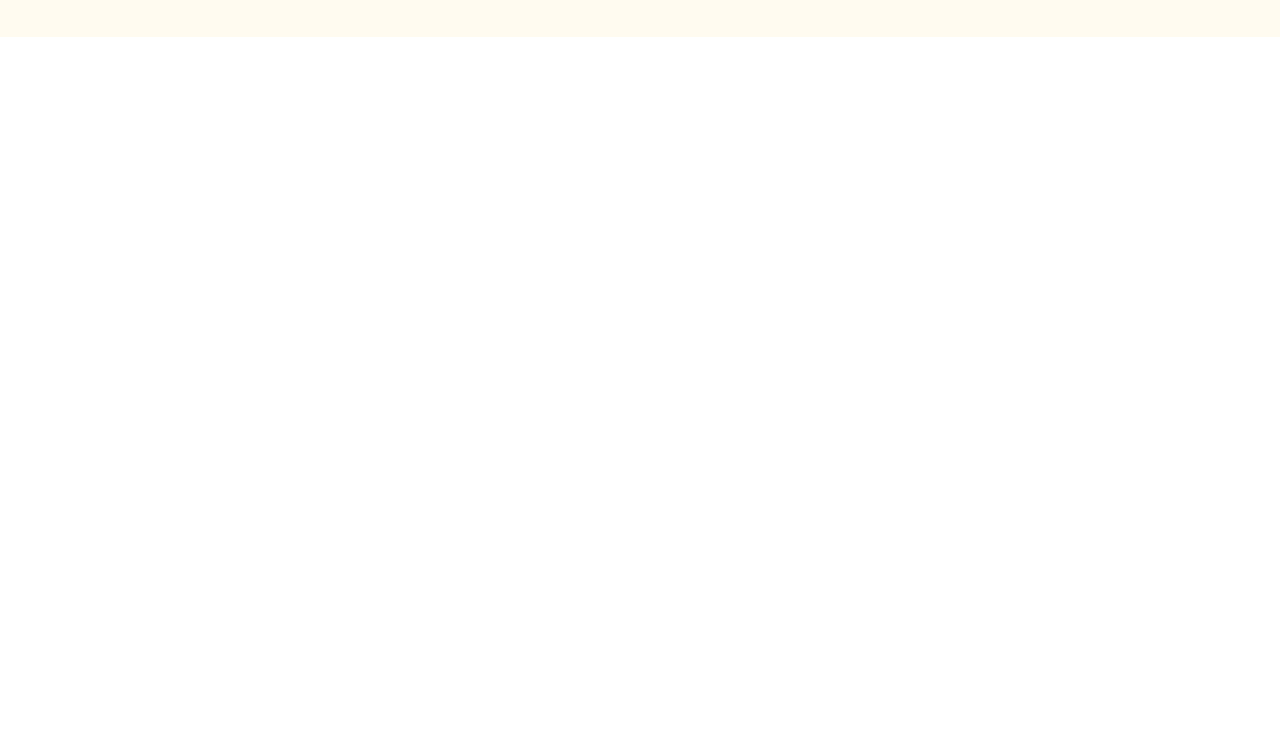
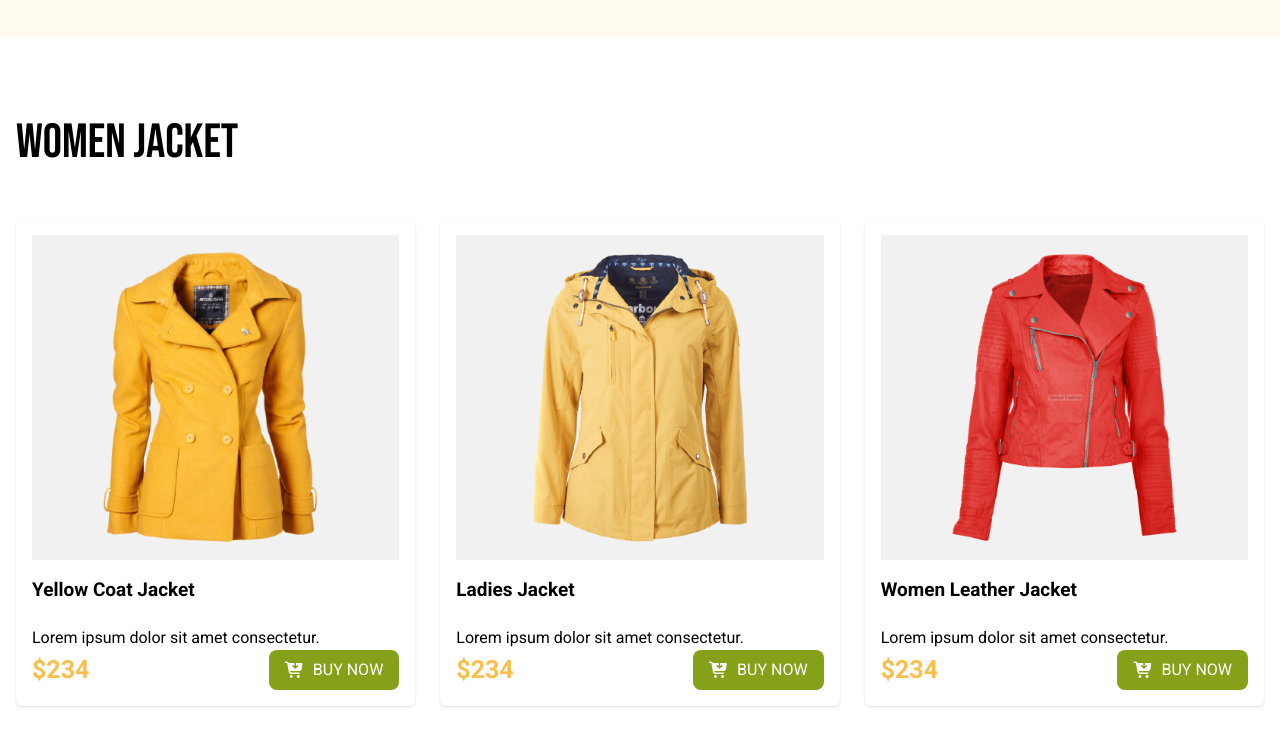
Before and after one commit to amimahedihasan/winter-jackets-store, a plain HTML site: page index.html in a window 1280 px wide. Shown: the part 538-1284 px from the top of the page. Before the commit the page ends 800 px from the top, so only its background shows below. Drawn offline with nearby package versions, Linux system fonts and the light colour scheme.

Commit message:
create women jackets product section with images, names, description, price, and buy button

```diff
--- a/index.html
+++ b/index.html
@@ -96,7 +96,117 @@
     </header>
 
 
+    <!-- WOMEN JACKET -->
 
-</body>
+    <section class="container mx-auto my-[70px] px-4">
+
+        <h2 class="text-[48px] mb-10">WOMEN JACKET</h2>
+
+        <div class="grid grid-cols-1 md:grid-cols-3 gap-[25px]">
+
+
+            <!-- CARD -->
+
+            <div class="card-hover shadow p-4 rounded-md bg-white flex flex-col h-full">
+
+                <div class="img-hover bg-[#f1f1f1] p-4">
+
+                    <img src="./assets/images/jacket-1.png" class="w-full h-[293px] object-contain">
+
+                </div>
+
+                <h4 class="text-[19px] font-bold mt-4 min-h-[50px]">
+                    Yellow Coat Jacket
+                </h4>
+
+                <p>Lorem ipsum dolor sit amet consectetur.</p>
+
+                <div class="flex items-center justify-between mt-auto">
+
+                    <h4 class="text-[#FABE4C] text-[25px] font-bold">$234</h4>
+
+                    <button
+                        class="btn-modern bg-[#85A019] text-white px-4 py-2 rounded-lg flex items-center gap-2 whitespace-nowrap">
+
+                        <i class="fa-solid fa-cart-arrow-down"></i>
+                        BUY NOW
+
+                    </button>
+
+                </div>
+
+            </div>
+
+
+
+            <div class="card-hover shadow p-4 rounded-md bg-white flex flex-col h-full">
+
+                <div class="img-hover bg-[#f1f1f1] p-4">
+
+                    <img src="./assets/images/jacket-2.png" class="w-full h-[293px] object-contain">
+
+                </div>
+
+                <h4 class="text-[19px] font-bold mt-4 min-h-[50px]">
+                    Ladies Jacket
+                </h4>
+
+                <p>Lorem ipsum dolor sit amet consectetur.</p>
+
+                <div class="flex items-center justify-between mt-auto">
+
+                    <h4 class="text-[#FABE4C] text-[25px] font-bold">$234</h4>
+
+                    <button
+                        class="btn-modern bg-[#85A019] text-white px-4 py-2 rounded-lg flex items-center gap-2 whitespace-nowrap">
+
+                        <i class="fa-solid fa-cart-arrow-down"></i>
+                        BUY NOW
+
+                    </button>
+
+                </div>
+
+            </div>
+
+
+
+            <div class="card-hover shadow p-4 rounded-md bg-white flex flex-col h-full">
+
+                <div class="img-hover bg-[#f1f1f1] p-4">
+
+                    <img src="./assets/images/jacket-3.png" class="w-full h-[293px] object-contain">
+
+                </div>
+
+                <h4 class="text-[19px] font-bold mt-4 min-h-[50px]">
+                    Women Leather Jacket
+                </h4>
+
+                <p>Lorem ipsum dolor sit amet consectetur.</p>
+
+                <div class="flex items-center justify-between mt-auto">
+
+                    <h4 class="text-[#FABE4C] text-[25px] font-bold">$234</h4>
+
+                    <button
+                        class="btn-modern bg-[#85A019] text-white px-4 py-2 rounded-lg flex items-center gap-2 whitespace-nowrap">
+
+                        <i class="fa-solid fa-cart-arrow-down"></i>
+                        BUY NOW
+
+                    </button>
+
+                </div>
+
+            </div>
+
+
+        </div>
+
+    </section>
+
+
+
 
 </html>
```
